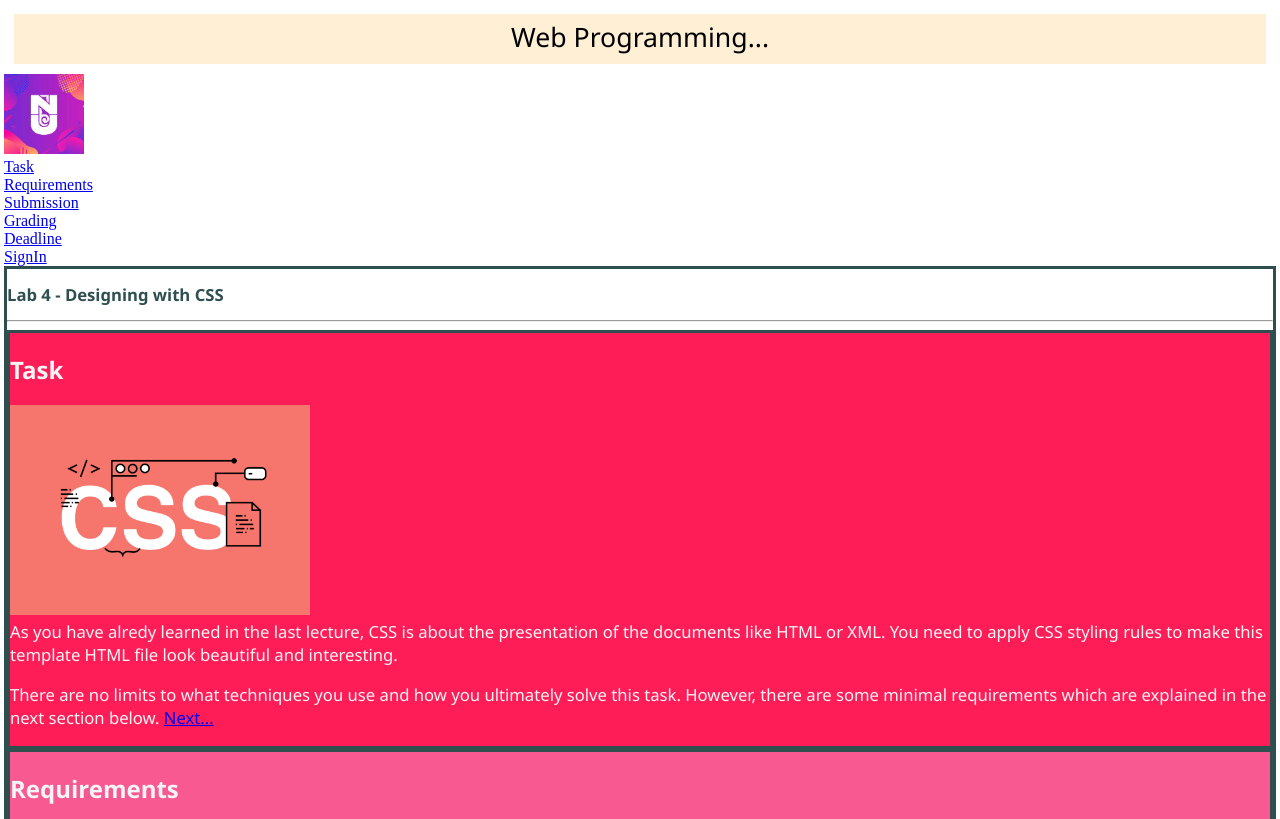
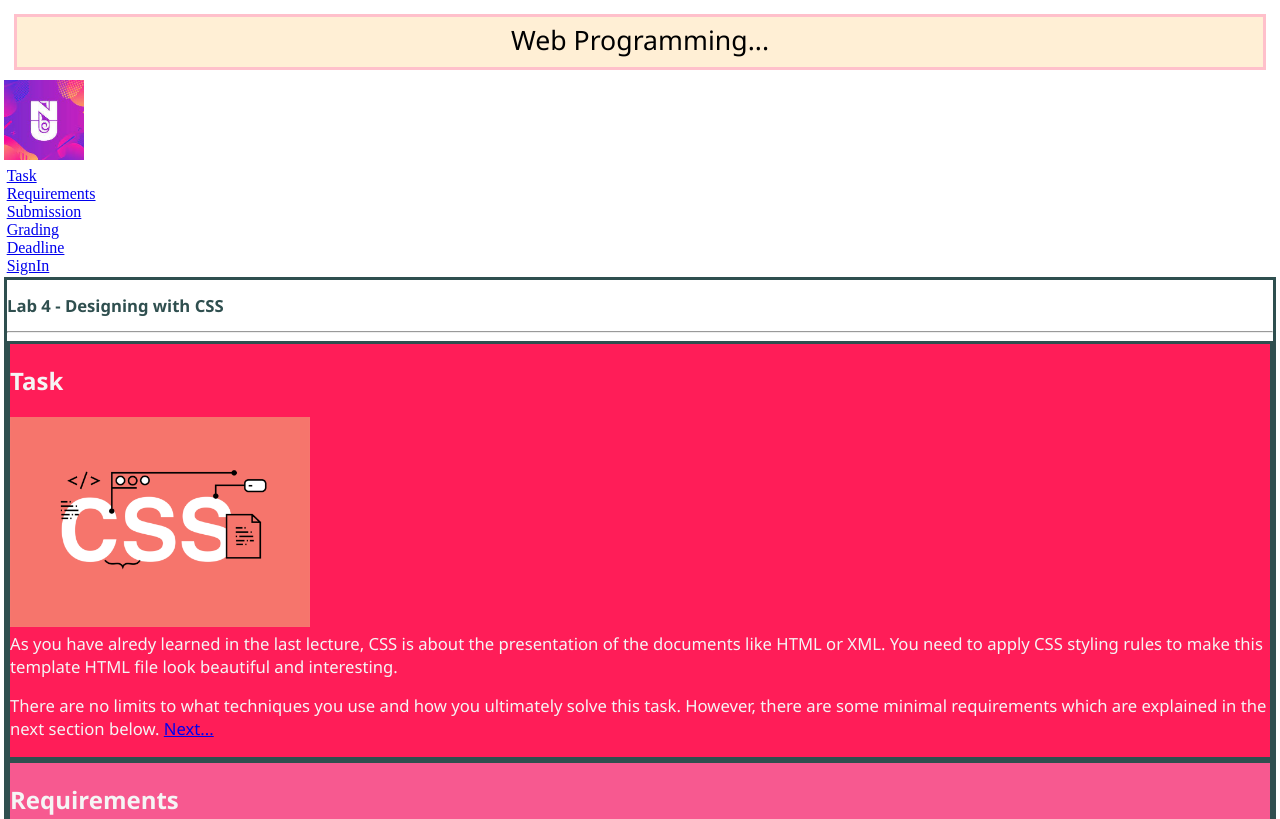
Before and after one commit to laura-yerezhepova/laura-yerezhepova.github.io, a plain HTML site: page lab_3/index.html in a window 1280 px wide. Shown: the top 819 px of the page. Drawn offline with Linux system fonts and the light colour scheme.

Commit message:
still in process

```diff
--- a/lab_3/index.html
+++ b/lab_3/index.html
@@ -275,6 +275,7 @@
     </div>
     <div class="categories">
       <h5>Top 10 Categories</h5>
+      <article id="categories_links">
       <ul>
         <li><a href="#">Category 1</a></li>
         <li><a href="#">Category 2</a></li>
@@ -296,7 +297,7 @@
         <li><a href="#">Item3</a></li>
         <li><a href="#">Item4</a></li>
         <li><a href="#">Item5</a></li>
-        <li><a href="#">Item6</a></li>
+        <li><a href="#">Item6</a></li> </article>
       </ul>
     </div>
   </footer>
--- a/lab_3/main.css
+++ b/lab_3/main.css
@@ -1,3 +1,14 @@
+.banner {
+    height: 40px;
+    background-color: papayawhip;
+    margin: 10px;;
+    padding: 5px;;
+    font-size: 20pt;
+    font-family: 'Segoe UI', Tahoma, Geneva, Verdana, sans-serif;
+    text-align: center;
+    font-style:bold;
+    border:solid pink;
+}
 p {
     color: white;
 }
@@ -29,16 +40,7 @@ a:active{
     font-weight:bold;
     color:blueviolet;
 }
-.banner{
-    height: 40px;
-    background-color: papayawhip;
-    margin: 10px;;
-    padding: 5px;;
-    font-size: 20pt;
-    font-family: 'Segoe UI', Tahoma, Geneva, Verdana, sans-serif;
-    text-align: center;
-    font-style:bold;
-}
+
 #task {
     background-color: #ff1d58;
     border:solid darkslategray;
@@ -66,6 +68,7 @@ a:active{
     background-color: violet;
     border:solid darkslategray;
     font-family: 'Segoe UI', Tahoma, Geneva, Verdana, sans-serif;
+    color:whitesmoke;
 }
 .contacts {
     background-color: #ff1d58;
@@ -78,6 +81,7 @@ a:active{
     background-color: rgb(208, 182, 12);
     font-family: 'Segoe UI', Tahoma, Geneva, Verdana, sans-serif;
     border:solid darkslategray;
+    color:whitesmoke;
 }
 .main_content {
     color:whitesmoke;
@@ -91,6 +95,6 @@ a:active{
 }
 ul {
     list-style-type: none;
-    margin: 0;
-    padding: 0;
+    margin: 1pt;
+    padding: 1pt;
   }
```
